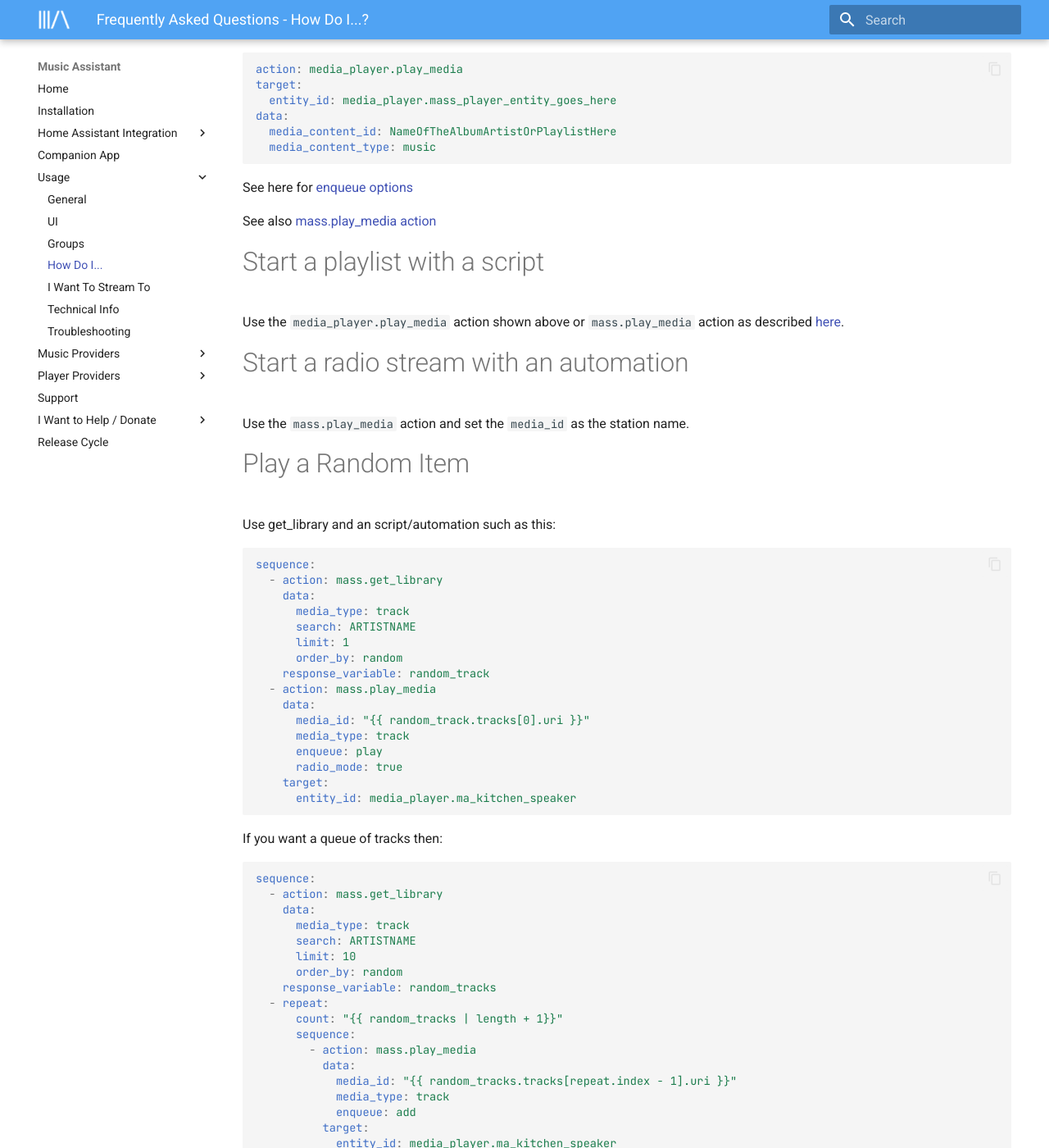
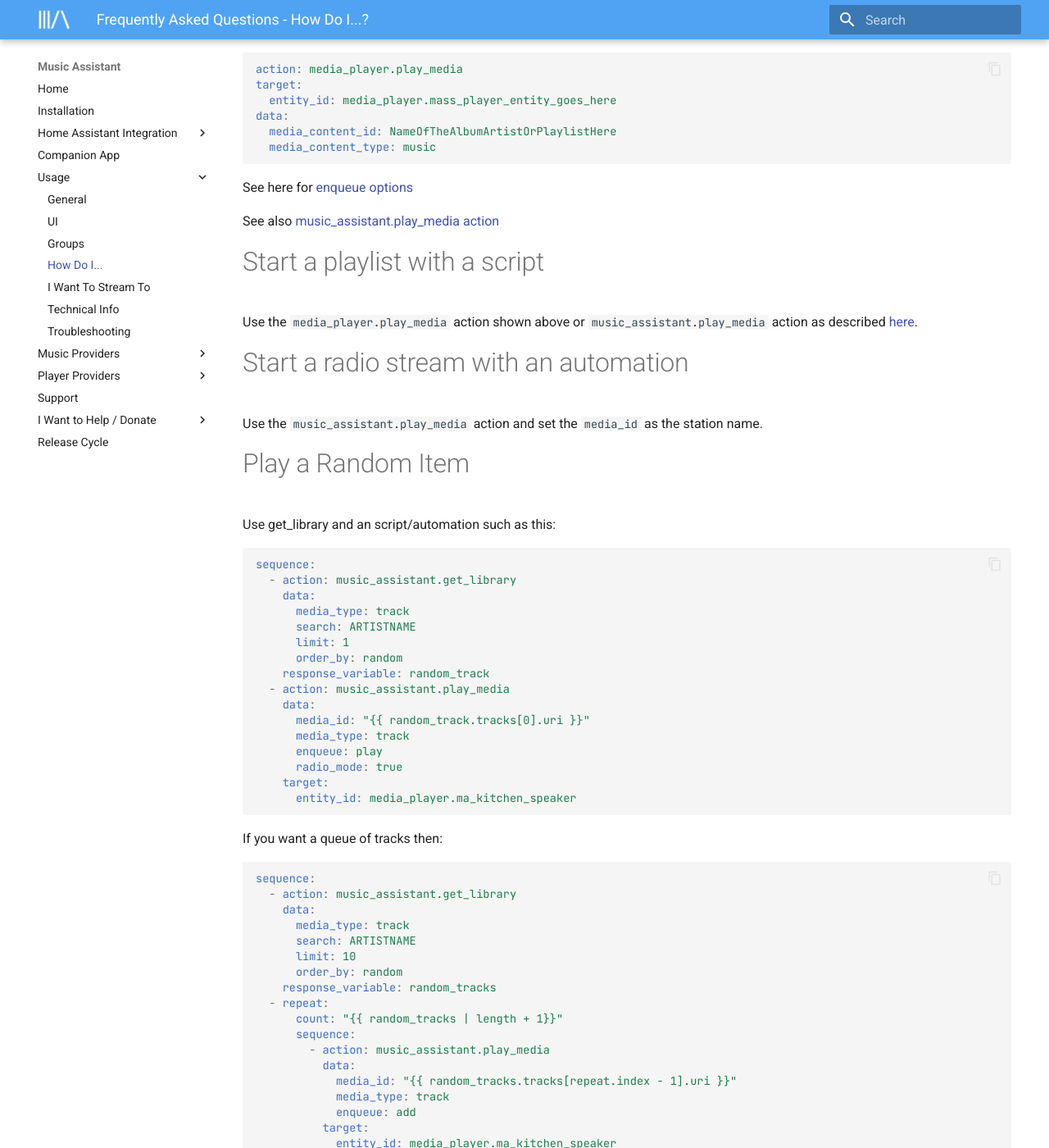
Before and after one commit to pwbriggs/music-assistant.github.io, an MkDocs documentation site: the page built from docs/faq/how-to.md, in a window 1280 px wide and 1400 px high, scrolled down 1140 px. Shown: the whole window at 82% size. Built offline with MkDocs 1.6.1 and Material for MkDocs 9.7.7, drawn with Linux system fonts in a browser that asks for light colours; some of the changed text lies outside the part shown.

Commit message:
Update how-to.md

````diff
--- a/docs/faq/how-to.md
+++ b/docs/faq/how-to.md
@@ -43,15 +43,15 @@
 
 See here for [enqueue options](https://www.home-assistant.io/integrations/media_player/)
 
-See also [mass.play_media action](./massplaymedia.md)
+See also [music_assistant.play_media action](./massplaymedia.md)
 
 # Start a playlist with a script
 
-Use the `media_player.play_media` action shown above or `mass.play_media` action as described [here](./massplaymedia.md).
+Use the `media_player.play_media` action shown above or `music_assistant.play_media` action as described [here](./massplaymedia.md).
 
 # Start a radio stream with an automation
 
-Use the `mass.play_media` action and set the `media_id` as the station name.
+Use the `music_assistant.play_media` action and set the `media_id` as the station name.
 
 # Play a Random Item
 
@@ -59,14 +59,14 @@
 
 ``` yaml
 sequence:
-  - action: mass.get_library
+  - action: music_assistant.get_library
     data:
       media_type: track
       search: ARTISTNAME
       limit: 1
       order_by: random
     response_variable: random_track
-  - action: mass.play_media
+  - action: music_assistant.play_media
     data:
       media_id: "{{ random_track.tracks[0].uri }}"
       media_type: track
@@ -80,7 +80,7 @@
 
 ``` yaml
 sequence:
-  - action: mass.get_library
+  - action: music_assistant.get_library
     data:
       media_type: track
       search: ARTISTNAME
@@ -90,7 +90,7 @@
   - repeat:
       count: "{{ random_tracks | length + 1}}"
       sequence:
-        - action: mass.play_media
+        - action: music_assistant.play_media
           data:
             media_id: "{{ random_tracks.tracks[repeat.index - 1].uri }}"
             media_type: track
@@ -103,7 +103,7 @@
 
 # Clear the queue with a script or automation
 
-Use the HA action of `media_player.clear_playlist` or the new `mass.play_media` action and select the appropriate enqueue option if wanting to clear the queue and play something else.
+Use the HA action of `media_player.clear_playlist` or the new `music_assistant.play_media` action and select the appropriate enqueue option if wanting to clear the queue and play something else.
 
 # Add radio stations to MA
 
@@ -184,7 +184,7 @@
 
 Similarly, if the album name is ambiguous you can specify the artist name first (`Queen - Greatest Hits`)
 
-You can also use the `mass.search` or `mass.get_library` actions and the URI will be shown in the results.
+You can also use the `music_assistant.search` or `music_assistant.get_library` actions and the URI will be shown in the results.
 
 !!! note
     URIs which begin with `media-source://` are HA URIs and should not be used when targetting MA player entities. Doing so will result in inconsistent behaviour.
````
